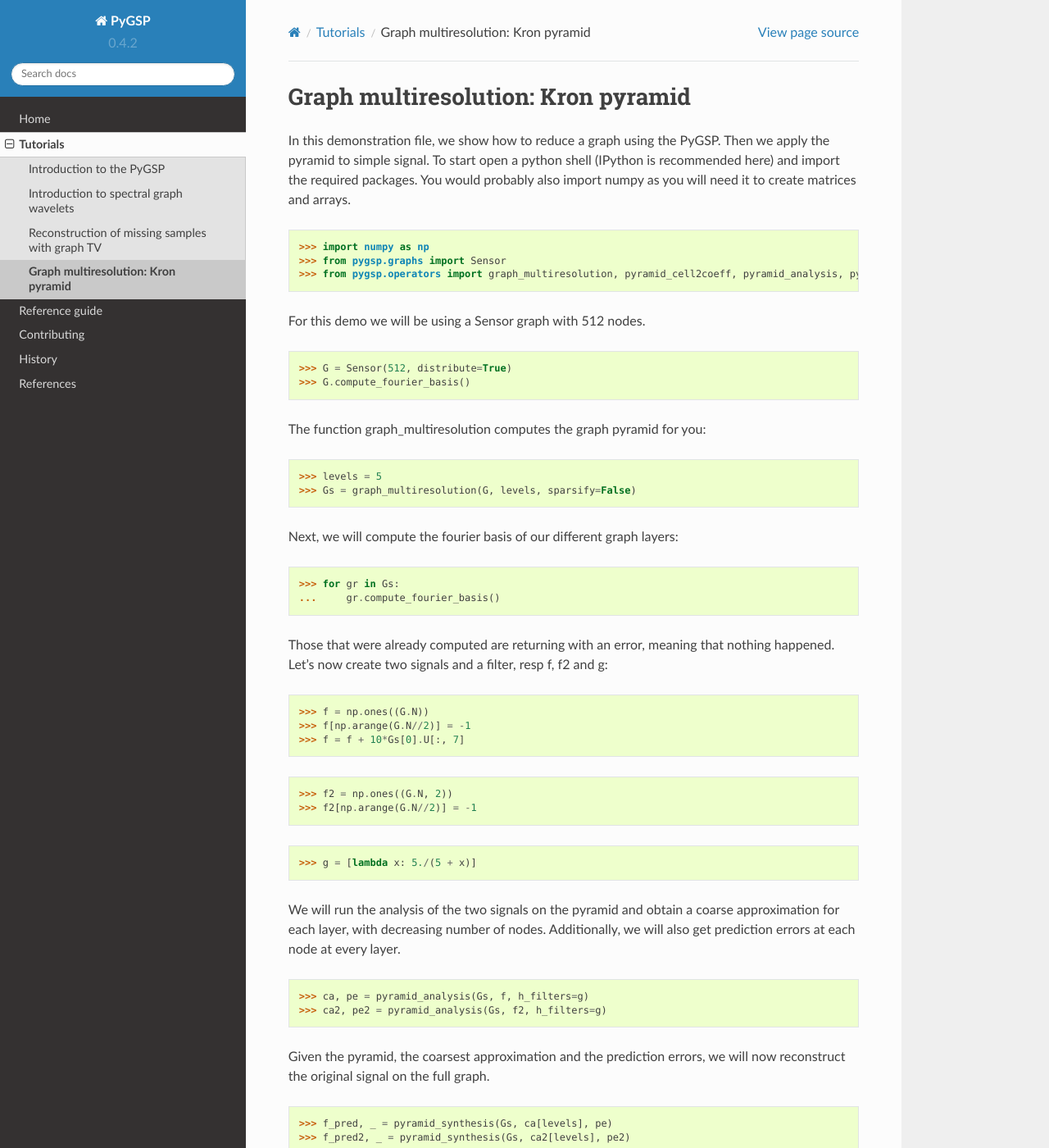
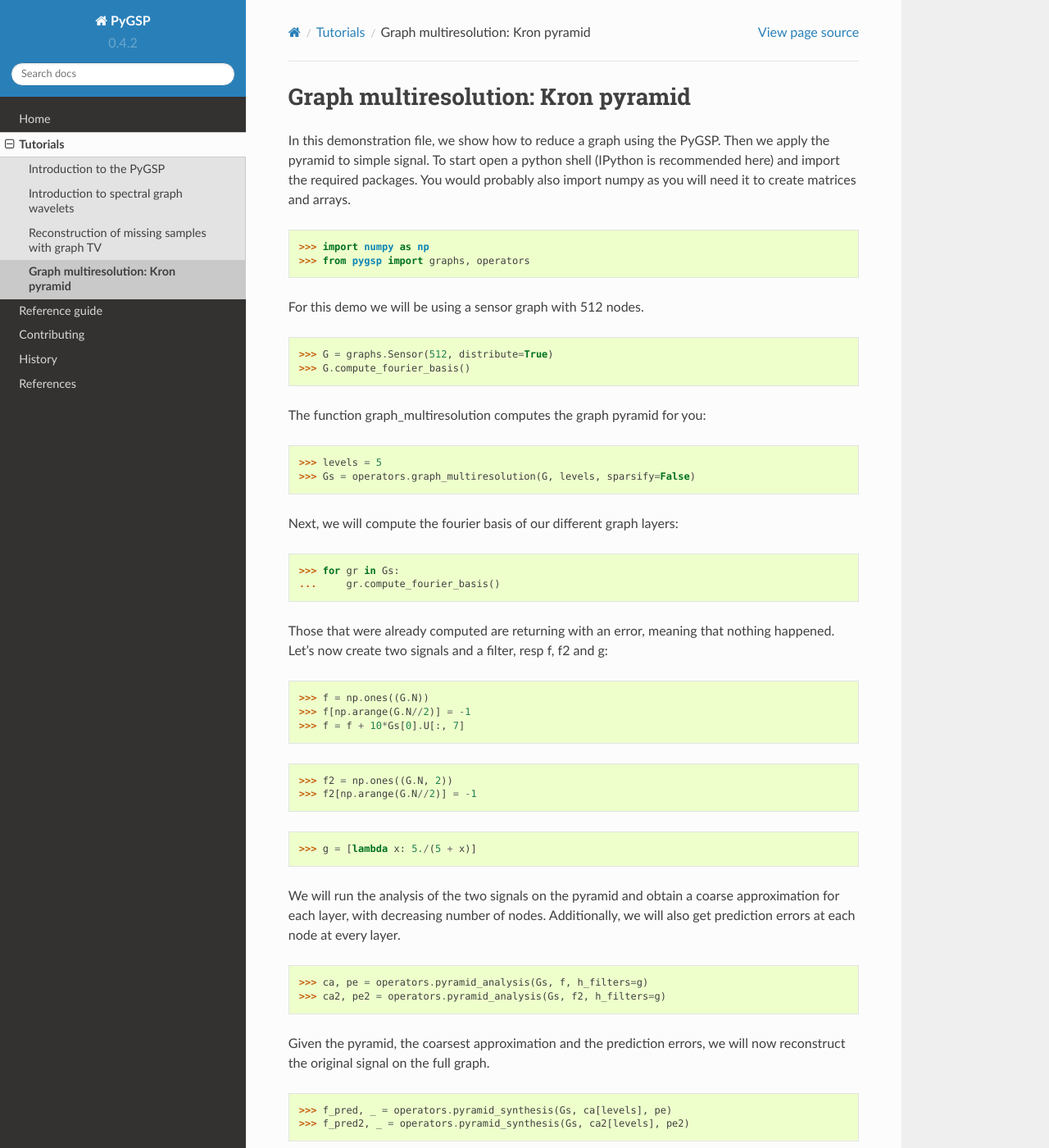
Before and after one commit to epfl-lts2/pygsp, a Sphinx documentation site: the page built from doc/tutorials/pyramid.rst, in a window 1280 px wide and 1400 px high. Shown: the whole window at 82% size. Built offline with Sphinx 7.4.7 and the Read the Docs theme 2.0.0, drawn with Linux system fonts in a browser that asks for light colours.

Commit message:
tutorials: consistent import

```diff
--- a/doc/tutorials/graph_tv.rst
+++ b/doc/tutorials/graph_tv.rst
@@ -39,8 +39,8 @@ It is simply a projection on the B2-ball.
 Results and code
 ----------------
 
+>>> import numpy as np
 >>> from pygsp import graphs
->>> import numpy as np
 >>>
 >>> # Create a random sensor graph
 >>> G = graphs.Sensor(N=256, distribute=True)
--- a/doc/tutorials/pyramid.rst
+++ b/doc/tutorials/pyramid.rst
@@ -6,18 +6,17 @@ In this demonstration file, we show how to reduce a graph using the PyGSP. Then
 To start open a python shell (IPython is recommended here) and import the required packages. You would probably also import numpy as you will need it to create matrices and arrays.
 
 >>> import numpy as np
->>> from pygsp.graphs import Sensor
->>> from pygsp.operators import graph_multiresolution, pyramid_cell2coeff, pyramid_analysis, pyramid_synthesis
+>>> from pygsp import graphs, operators
 
-For this demo we will be using a Sensor graph with 512 nodes.
+For this demo we will be using a sensor graph with 512 nodes.
 
->>> G = Sensor(512, distribute=True)
+>>> G = graphs.Sensor(512, distribute=True)
 >>> G.compute_fourier_basis()
 
 The function graph_multiresolution computes the graph pyramid for you:
 
 >>> levels = 5
->>> Gs = graph_multiresolution(G, levels, sparsify=False)
+>>> Gs = operators.graph_multiresolution(G, levels, sparsify=False)
 
 Next, we will compute the fourier basis of our different graph layers:
 
@@ -39,13 +38,13 @@ Let's now create two signals and a filter, resp f, f2 and g:
 We will run the analysis of the two signals on the pyramid and obtain a coarse approximation for each layer, with decreasing number of nodes.
 Additionally, we will also get prediction errors at each node at every layer.
 
->>> ca, pe = pyramid_analysis(Gs, f, h_filters=g)
->>> ca2, pe2 = pyramid_analysis(Gs, f2, h_filters=g)
+>>> ca, pe = operators.pyramid_analysis(Gs, f, h_filters=g)
+>>> ca2, pe2 = operators.pyramid_analysis(Gs, f2, h_filters=g)
 
 Given the pyramid, the coarsest approximation and the prediction errors, we will now reconstruct the original signal on the full graph.
 
->>> f_pred, _ = pyramid_synthesis(Gs, ca[levels], pe)
->>> f_pred2, _ = pyramid_synthesis(Gs, ca2[levels], pe2)
+>>> f_pred, _ = operators.pyramid_synthesis(Gs, ca[levels], pe)
+>>> f_pred2, _ = operators.pyramid_synthesis(Gs, ca2[levels], pe2)
 
 Here are the final errors for each signal after reconstruction.
 
```
Also changed, not shown: doc/tutorials/intro.rst (+4 -4 lines), doc/tutorials/wavelet.rst (+7 -7 lines).
